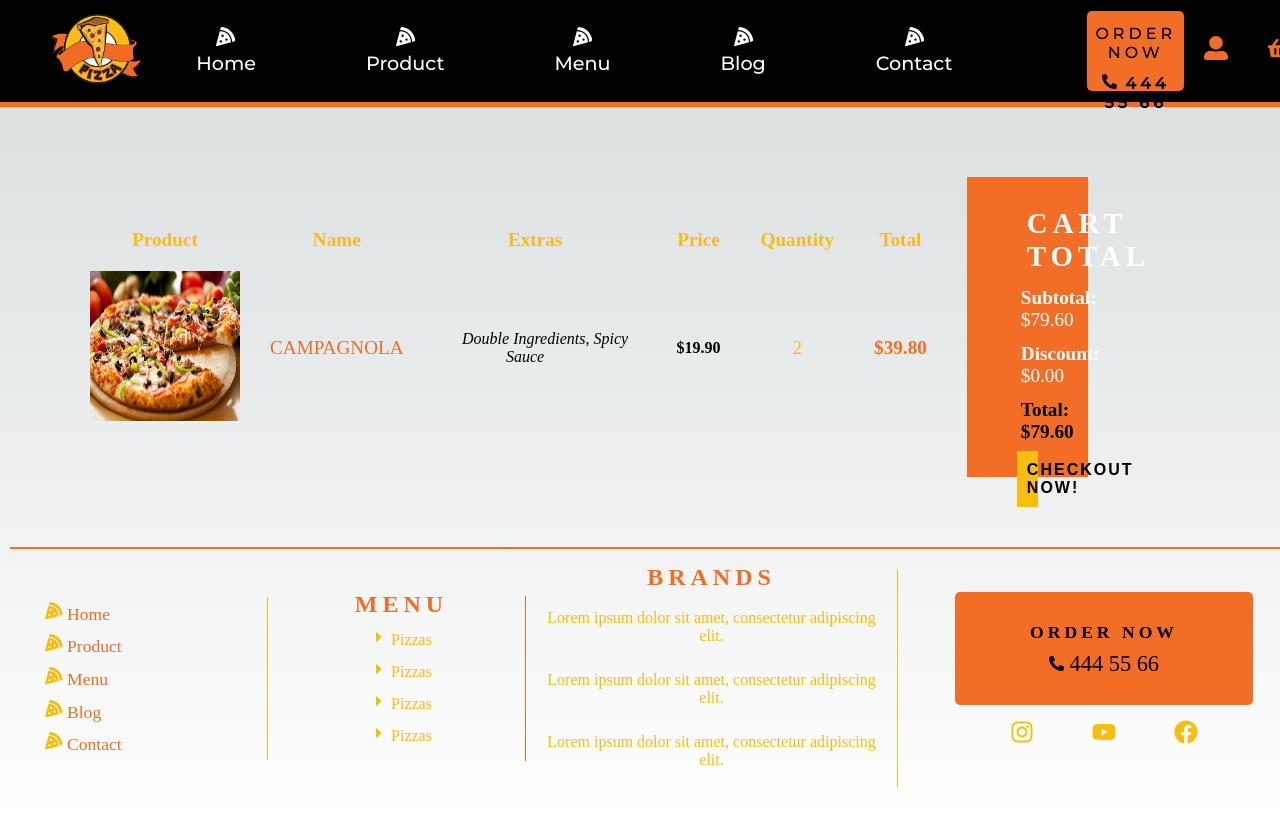
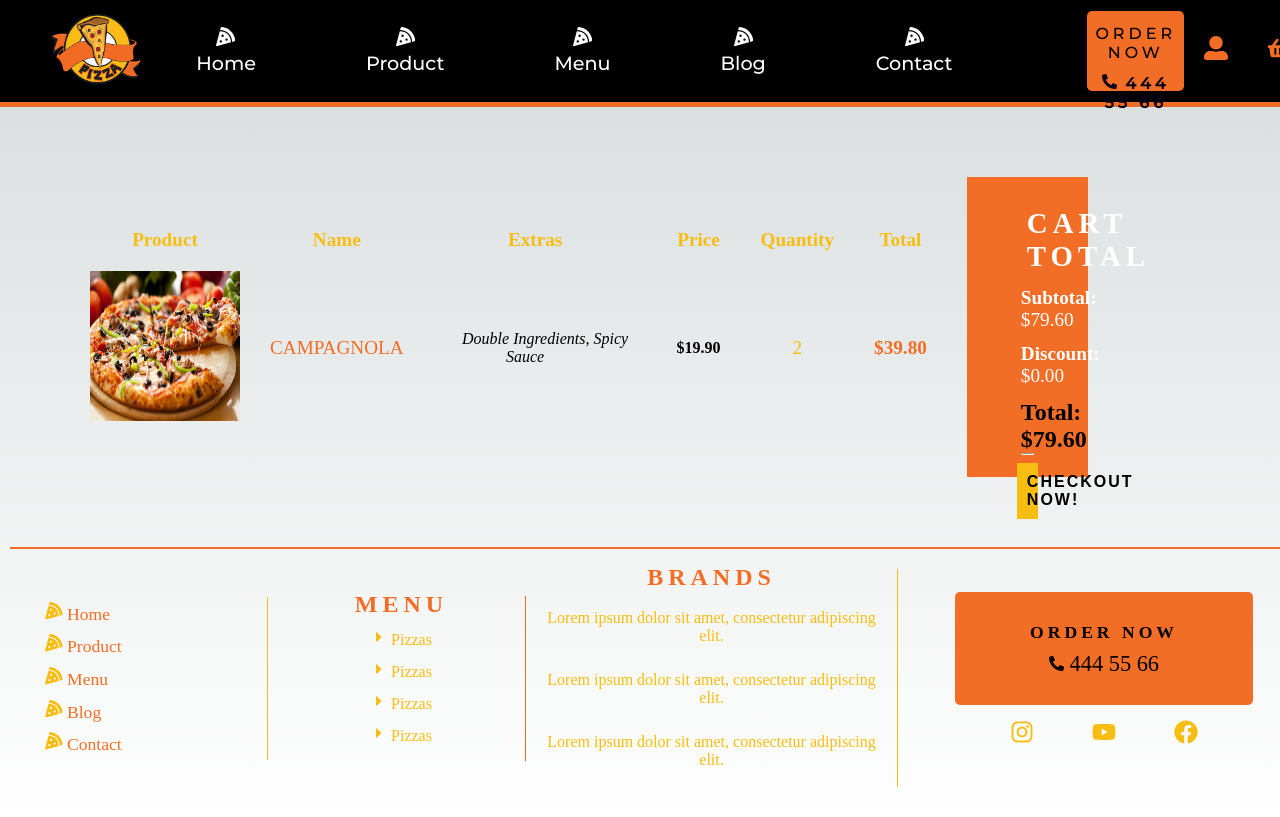
Before and after one commit to gulhancukuryurt/pizza-app, a Next.js app: page /cart in a window 1280 px wide. Built offline with nearby package versions, Linux system fonts and the light colour scheme.

Commit message:
cart page

```diff
--- a/pages/cart.js
+++ b/pages/cart.js
@@ -51,6 +51,7 @@ const Cart = () => {
           </div>
           <div className={styles.totalText}>
           <b className={styles.totalTextTitleTotal}>Total: $79.60 </b>
+          <hr></hr>
           </div>
           <button className={styles.button}>CHECKOUT NOW!</button>
          </div>
--- a/pages/index.js
+++ b/pages/index.js
@@ -3,7 +3,7 @@ import { Inter } from 'next/font/google'
 import styles from '@/styles/Home.module.css'
 import Featured from '@/components/Featured'
 import PizzaList from '@/components/PizzaList'
-import Product from './product/Product'
+import Product from './product/product'
 
 const inter = Inter({ subsets: ['latin'] })
 
--- a/styles/Cart.module.css
+++ b/styles/Cart.module.css
@@ -84,6 +84,7 @@
 }
 .totalTextTitleTotal {
     color: #000;
+    font-size: 1.5rem;
 }
 
 .button {
@@ -96,4 +97,5 @@
     font-weight: bold;
     letter-spacing: 2px;
     width: 100%;
+    cursor: pointer;
 }
```
Also changed, not shown: pages/orders/[id].jsx (added).
